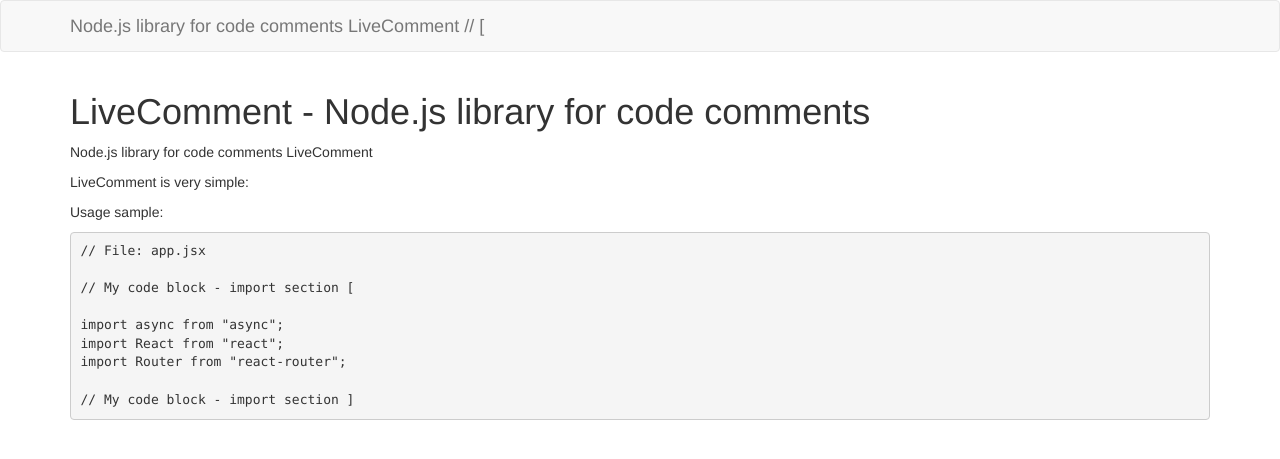
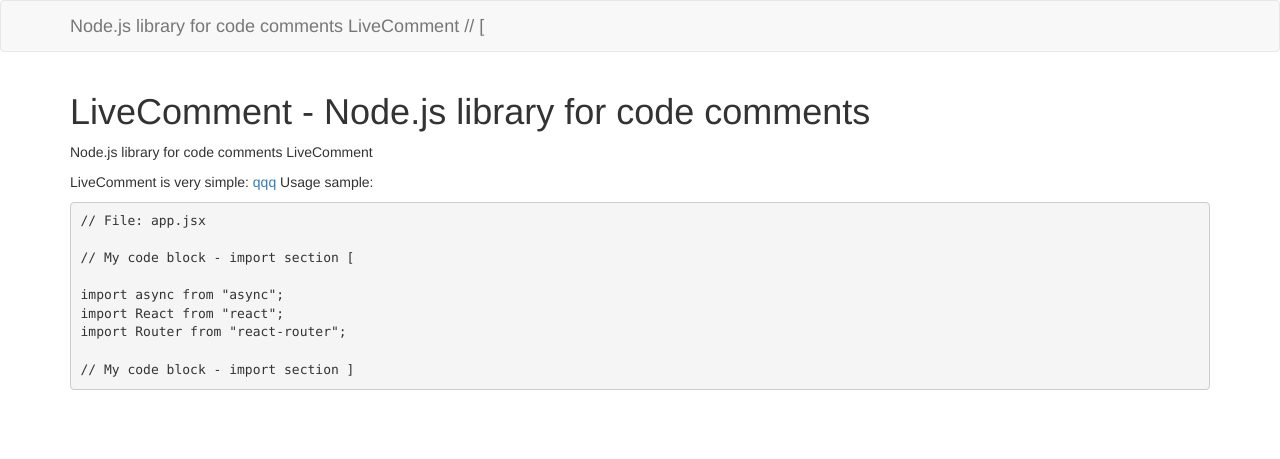
Before and after one commit to d08ble/d08ble.github.io, a Jekyll site: the page built from livecomment.md, in a window 1280 px wide. Shown: the top 459 px of the page. Built offline with Jekyll 4.4.1, drawn with Linux system fonts in a browser that asks for light colours.

Commit message:
Edit from JekyllCMS

````diff
--- a/livecomment.md
+++ b/livecomment.md
@@ -4,7 +4,7 @@ title: LiveComment - Node.js library for code comments
 Node.js library for code comments LiveComment
 
 LiveComment is very simple:
-
+<a href="/">qqq</a>
 Usage sample:
 ```javascript
 // File: app.jsx
````
